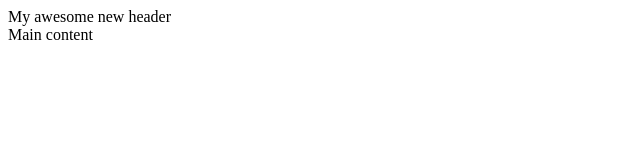
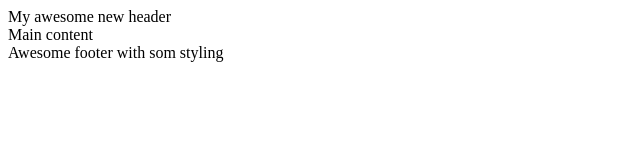
Before and after one commit to elovisa/gittest, a plain HTML site: page index.html in a window 1280 px wide. Shown: the whole page, without its empty margins (0-640 px from the left). Drawn offline with Linux system fonts and the light colour scheme.

Commit message:
done with footer

```diff
--- a/index.html
+++ b/index.html
@@ -9,5 +9,6 @@
 <body>
     <header>My awesome new header</header>
     <main>Main content</main>
+    <footer>Awesome footer with som styling</footer>
 </body>
 </html>
```
